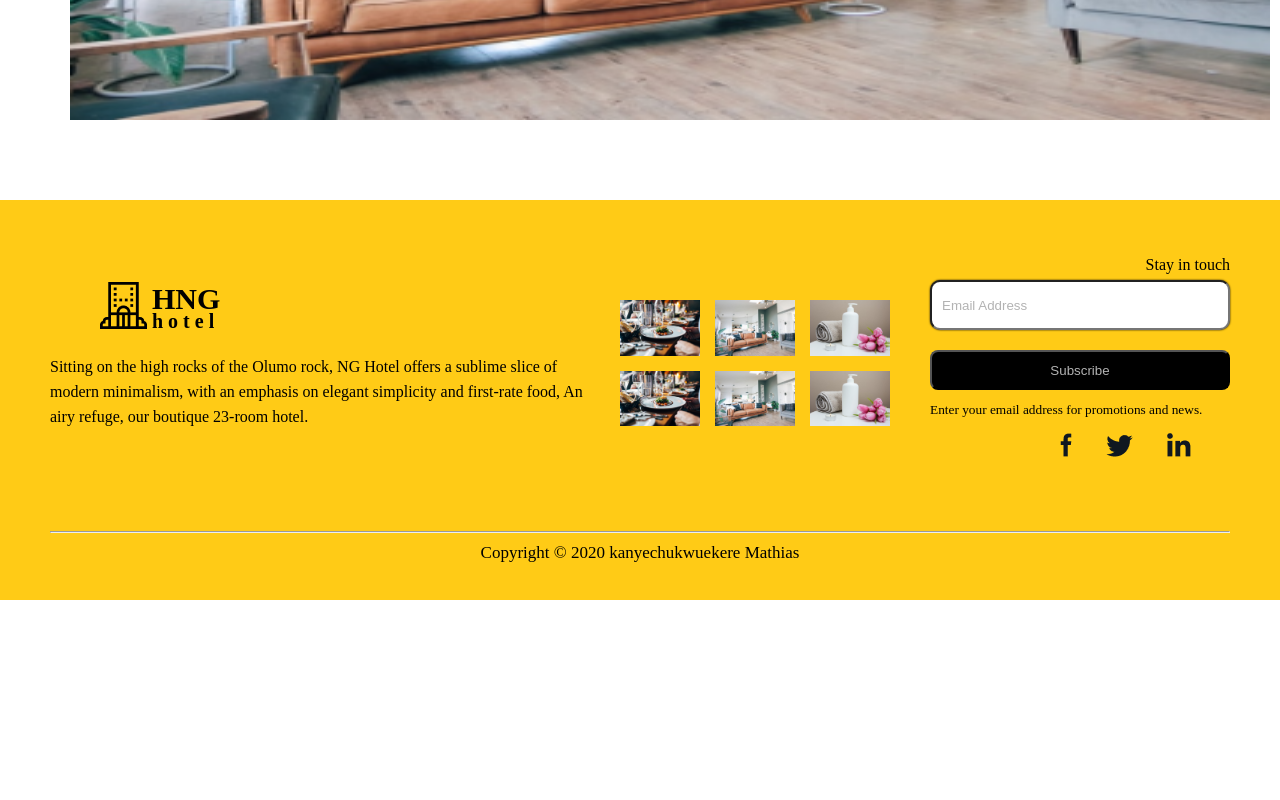
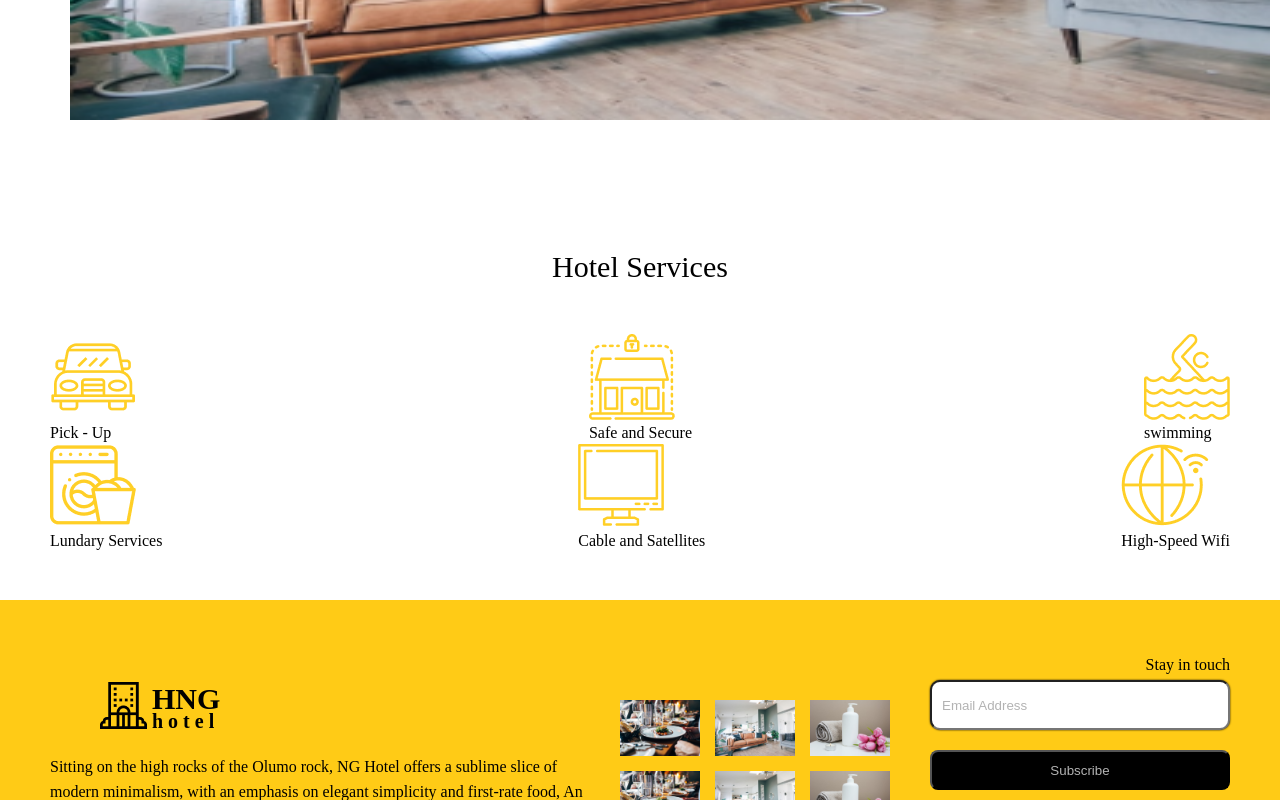
Before and after one commit to mathias3868/hotel-ng-project, a plain HTML site: page HNG-Project/facilities.html in a window 1280 px wide. Shown: the part 1230-2030 px from the top of the page. Before the commit the page ends 1830 px from the top, so only its background shows below. Drawn offline with Linux system fonts and the light colour scheme.

Commit message:
update image folder

```diff
--- a/HNG-Project/facilities.html
+++ b/HNG-Project/facilities.html
@@ -34,7 +34,6 @@
       </div>
 
       <div class="wrap-3">
-        <div class="col-1">
         <div class="col-1-2Images">
           <img src="../image/Rectangle 1.png" width="600px" height="300" />
           <p id="first-text">Resturants</p>
@@ -44,6 +43,38 @@
         <div class="col-1-3Image">
           <img src="../image/Rectangle 2.png" width="1200" height="500px" />
           <p id="third-text">Rooms and Apartments</p>
+        </div>
+      </div>
+
+      <div class="wrap-4">
+        <h3>Hotel Services</h3>
+        <!-- still styling col-2  -->
+        <div class="col-2">
+          <div>
+            <img src="../image/car.png" />
+            <p>Pick - Up</p>
+          </div>
+          <div>
+            <img src="../image/Group (2).png" />
+            <p>Safe and Secure</p>
+          </div>
+          <div>
+            <img src="../image/swimming.png" />
+            <p>swimming</p>
+          </div>
+        </div>
+        <div class="col-2">
+          <div>
+            <img src="../image/washing-machine.png" />
+            <p>Lundary Services</p>
+          </div>
+          <div>
+            <img src="../image/tv.png" />
+            <p>Cable and Satellites</p>
+          </div>
+          <div>
+            <img src="../image/globe.png" />
+            <p>High-Speed Wifi</p>
           </div>
         </div>
       </div>
--- a/css/facilities.css
+++ b/css/facilities.css
@@ -76,7 +76,7 @@
 }
 
 .wrap-3 {
-  height: 950px;
+  height: 900px;
   padding: 70px;
   color: #ffcb16;
   font-size: 30px;
@@ -116,6 +116,23 @@
   top: 250px;
   margin-top: 60%;
   left: 500px;
+}
+
+.wrap-4 {
+  padding: 50px;
+}
+
+.wrap-4 h3 {
+  text-align: center;
+  margin-bottom: 50px;
+  margin-top: 50px;
+  font-size: 30px;
+  font-weight: 500;
+}
+
+.wrap-4 .col-2 {
+  display: flex;
+  justify-content: space-between;
 }
 
 footer {
```
Also changed, not shown: image/car.png (added), image/globe.png (added), image/swimming.png (added), image/tv.png (added), image/washing-machine.png (added). Lines whose indentation alone changed are shown as unchanged.
